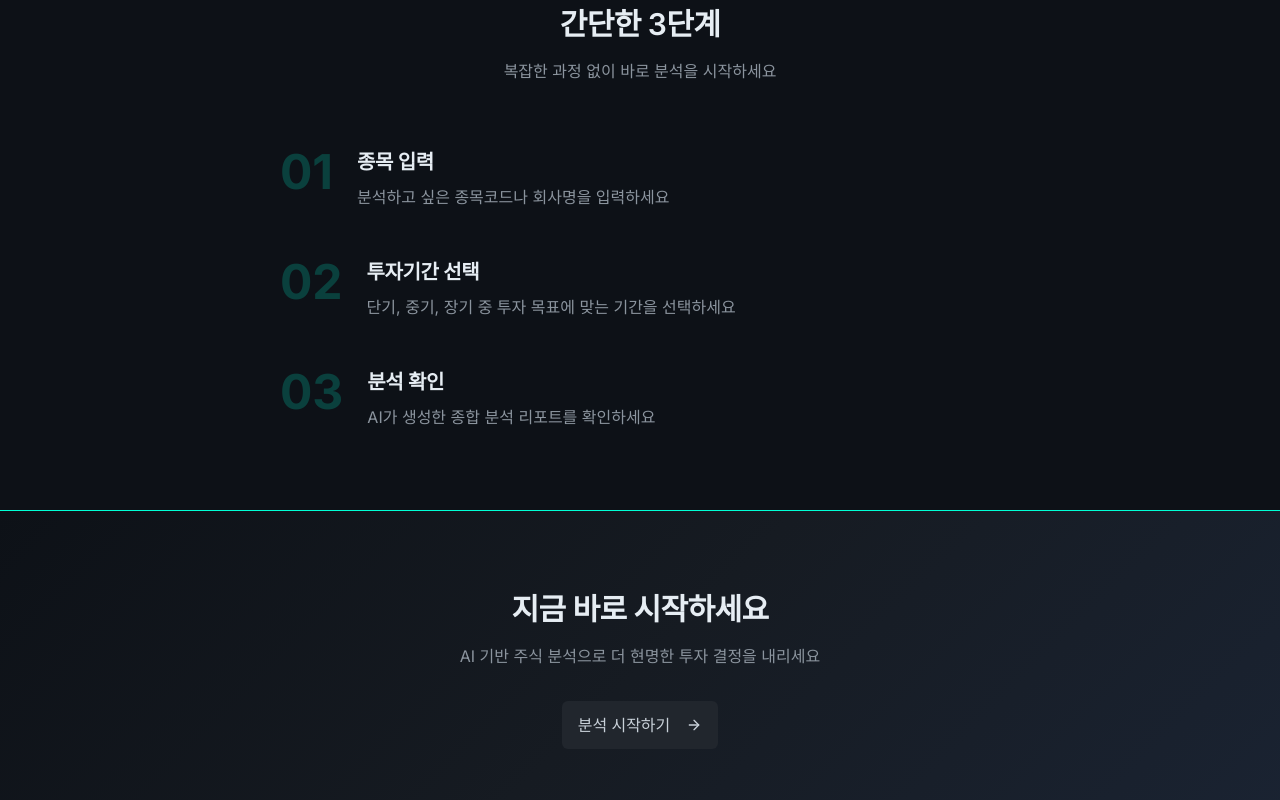
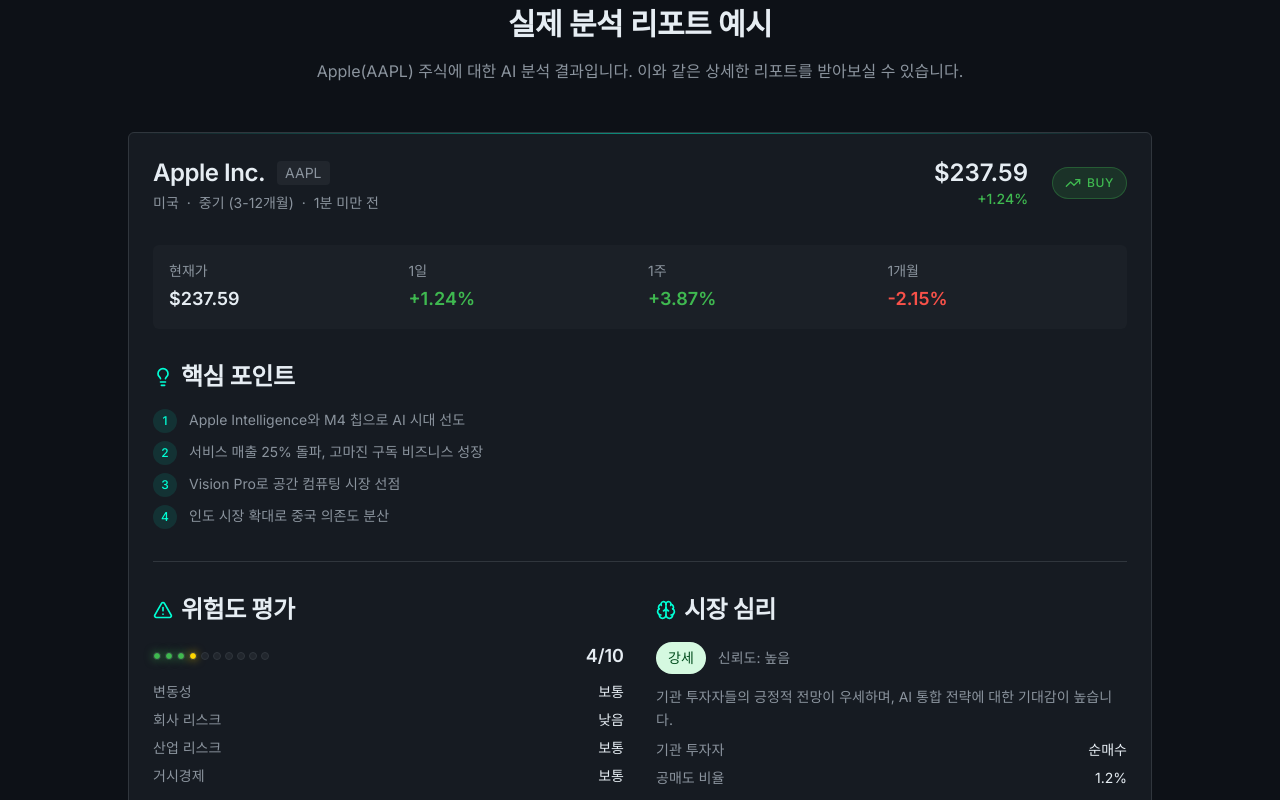
Before and after one commit to Korea-Maker/stock-insight-app, a Next.js app in the folder frontend/: page / in a window 1280 px wide. Shown: the part 1420-2220 px from the top of the page. Built offline with nearby package versions, Linux system fonts and the light colour scheme.

Commit message:
feat: Polar.sh 프로덕션 전환 및 메인 페이지 UI 개선
- Polar 결제 시스템 Sandbox → Production 전환
- CTA 버튼 텍스트 "무료로 시작하기" → "지금 시작하기" 변경
- 메인 페이지에 Apple(AAPL) 데모 분석 리포트 섹션 추가

```diff
--- a/frontend/app/page.tsx
+++ b/frontend/app/page.tsx
@@ -14,6 +14,8 @@ import {
 import { Button } from '@/components/ui/button';
 import { DesignThemeSwitcher } from '@/components/Theme/DesignThemeSwitcher';
 import { ThemeToggle } from '@/components/Theme/ThemeToggle';
+import { AnalysisResult } from '@/components/Analysis/AnalysisResult';
+import type { StockInsight } from '@/types/stock';
 
 const fadeIn = {
   hidden: { opacity: 0, y: 20 },
@@ -26,6 +28,63 @@ const stagger = {
       staggerChildren: 0.1
     }
   }
+};
+
+// 데모용 샘플 분석 데이터
+const demoInsight: StockInsight = {
+  id: 0,
+  stock_code: "AAPL",
+  stock_name: "Apple Inc.",
+  market: "US",
+  timeframe: "mid",
+  created_at: new Date().toISOString().slice(0, -1),
+  deep_research: `Apple은 현재 AI 혁신의 중심에 서 있습니다. iPhone 16 시리즈에 탑재된 Apple Intelligence와 M4 칩의 뛰어난 AI 연산 능력은 하드웨어-소프트웨어 통합 전략의 정점을 보여줍니다.
+
+서비스 부문이 전체 매출의 25%를 넘어서며 수익성 높은 구독 기반 비즈니스로 성공적으로 전환 중입니다. App Store, Apple Music, iCloud, Apple TV+가 안정적인 현금 흐름을 창출하고 있습니다.
+
+Vision Pro를 통한 공간 컴퓨팅 시장 진출은 장기적 성장 동력이 될 전망입니다. 초기 판매량은 제한적이나, Apple 생태계와의 연동을 통해 점진적 확산이 예상됩니다.
+
+중국 시장에서의 경쟁 심화와 반독점 규제는 단기 리스크 요인이지만, 인도 시장 확대와 제조 다변화 전략이 이를 상쇄할 것으로 분석됩니다.`,
+  recommendation: "buy",
+  confidence_level: "high",
+  recommendation_reason: "강력한 생태계, AI 혁신 리더십, 서비스 매출 성장, 안정적인 현금 흐름을 바탕으로 중기 투자에 적합합니다. 현재 밸류에이션은 프리미엄이나, 성장 잠재력을 감안하면 정당화됩니다.",
+  risk_score: 4,
+  risk_analysis: {
+    volatility: "보통",
+    company_specific: "낮음",
+    industry: "보통",
+    macro: "보통",
+    liquidity: "매우 낮음",
+    regulatory: "보통"
+  },
+  current_price: 237.59,
+  price_change_1d: 1.24,
+  price_change_1w: 3.87,
+  price_change_1m: -2.15,
+  market_sentiment: "bullish",
+  sentiment_details: {
+    overall: "기관 투자자들의 긍정적 전망이 우세하며, AI 통합 전략에 대한 기대감이 높습니다.",
+    institutional: "순매수",
+    short_interest: "1.2%"
+  },
+  key_summary: [
+    "Apple Intelligence와 M4 칩으로 AI 시대 선도",
+    "서비스 매출 25% 돌파, 고마진 구독 비즈니스 성장",
+    "Vision Pro로 공간 컴퓨팅 시장 선점",
+    "인도 시장 확대로 중국 의존도 분산"
+  ],
+  current_drivers: {
+    news_based: "iPhone 16 Pro 시리즈 판매 호조, Apple Intelligence 기능 확대 발표",
+    technical: "200일 이동평균선 상회, RSI 55 중립 구간",
+    fundamental: "서비스 부문 연간 성장률 12%, 자사주 매입 프로그램 지속"
+  },
+  future_catalysts: {
+    short_term: "2025년 1분기 실적 발표, 새로운 AI 기능 업데이트",
+    mid_term: "Vision Pro 2세대 출시, 인도 생산 시설 확대",
+    long_term: "자율주행 프로젝트 진전, AR 글래스 출시 가능성"
+  },
+  ai_model: "GPT-4o-mini",
+  processing_time_ms: 8500
 };
 
 export default function LandingPage() {
@@ -94,7 +153,7 @@ export default function LandingPage() {
           <motion.div variants={fadeIn} className="flex flex-col sm:flex-row items-center justify-center gap-4">
             <Link href="/dashboard">
               <Button size="lg" className="rounded-lg px-8 h-12 text-base">
-                무료로 시작하기
+                지금 시작하기
                 <ArrowRight className="ml-2 h-5 w-5" />
               </Button>
             </Link>
@@ -169,8 +228,29 @@ export default function LandingPage() {
         </div>
       </section>
 
+      {/* Demo Report Section */}
+      <section className="py-20">
+        <div className="container-wide">
+          <div className="text-center mb-12">
+            <h2 className="text-3xl font-semibold mb-4">실제 분석 리포트 예시</h2>
+            <p className="text-muted-foreground max-w-2xl mx-auto">
+              Apple(AAPL) 주식에 대한 AI 분석 결과입니다. 이와 같은 상세한 리포트를 받아보실 수 있습니다.
+            </p>
+          </div>
+
+          <motion.div
+            initial={{ opacity: 0, y: 20 }}
+            whileInView={{ opacity: 1, y: 0 }}
+            viewport={{ once: true }}
+            className="card-minimal-bordered max-w-5xl mx-auto"
+          >
+            <AnalysisResult insight={demoInsight} />
+          </motion.div>
+        </div>
+      </section>
+
       {/* How it Works */}
-      <section className="py-20">
+      <section className="py-20 bg-secondary/30">
         <div className="container-narrow">
           <div className="text-center mb-16">
             <h2 className="text-3xl font-semibold mb-4">간단한 3단계</h2>
```
Also changed, not shown: 2 other files (tests, documents, lock files or other folders).
